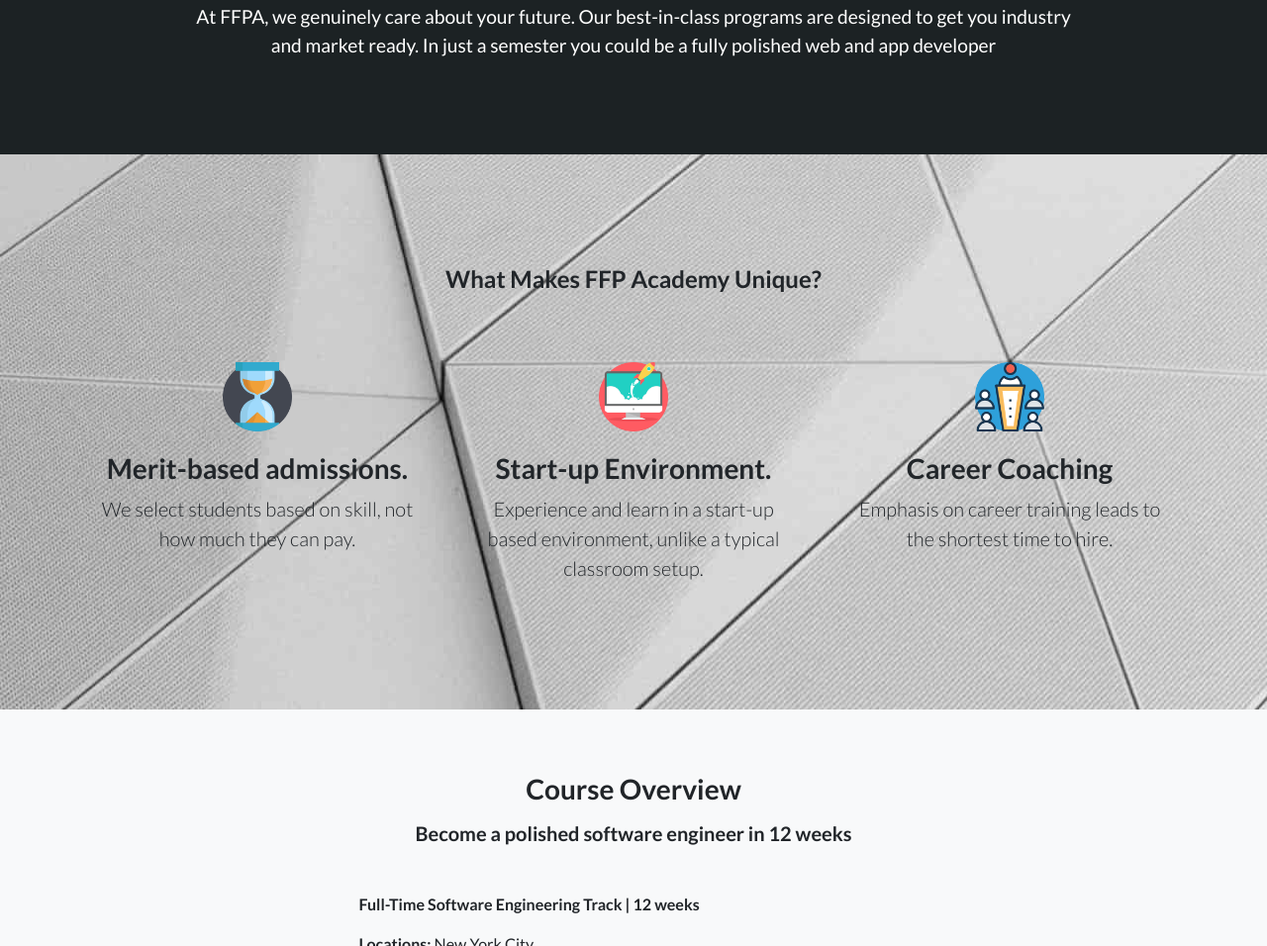
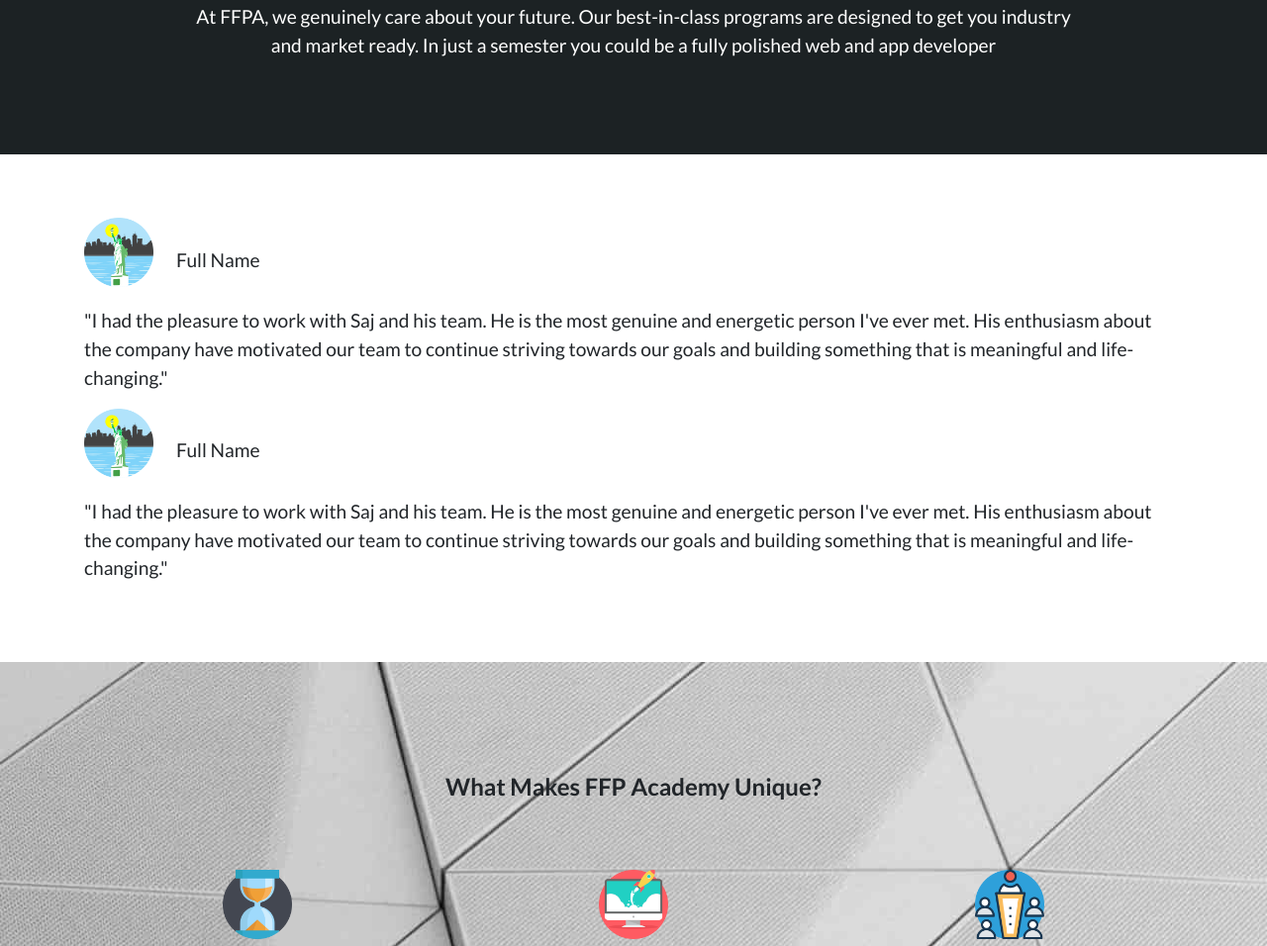
Before and after one commit to evanzombie/ffpacademy, a website: page index.html in a window 1280 px wide. Shown: the part 805-1761 px from the top of the page at 99% size. Drawn offline with Linux system fonts and the light colour scheme.

```diff
--- a/index.html
+++ b/index.html
@@ -70,6 +70,48 @@
         <div style="text-align: center;width: 80%;margin:auto; padding-bottom: 1rem " >
             <p style="font-size: 1.2rem">   At FFPA, we genuinely care about your future. Our best-in-class programs are designed to get you industry and market ready. In just a semester you could be a fully polished web and app developer</p>
          </div>
+      </div>
+    </section>
+
+      <!-- Testimonials fold -->
+    <section id="learnonlocation" class="    " style="padding-top: 4rem;padding-bottom: 4rem;background-color: white">
+      <div class="container">
+        <div class="titleRow">
+          <img src="./img/new-york.png" style="height:70px;margin-bottom: 20px;display: inline-block;">
+
+            <div style="font-size: 1.2rem;display: inline-block;margin-left: 20px">
+              Full Name
+            </div>
+
+        </div>
+
+         <div class="wordRow">
+             <p style="font-size: 1.2rem;text-align: left">
+              "I had the pleasure to work with Saj and his team. He is the most genuine and energetic person I've ever met. His enthusiasm about the company have motivated our team to continue striving towards our goals and building something that is meaningful and life-changing."
+            </p>
+         </div>
+
+
+
+      </div>
+
+      <div class="container">
+        <div class="titleRow">
+          <img src="./img/new-york.png" style="height:70px;margin-bottom: 20px;display: inline-block;">
+
+            <div style="font-size: 1.2rem;display: inline-block;margin-left: 20px">
+              Full Name
+            </div>
+
+        </div>
+
+         <div class="wordRow">
+             <p style="font-size: 1.2rem;text-align: left">
+              "I had the pleasure to work with Saj and his team. He is the most genuine and energetic person I've ever met. His enthusiasm about the company have motivated our team to continue striving towards our goals and building something that is meaningful and life-changing."
+            </p>
+         </div>
+
+
 
       </div>
     </section>
```
Also changed, not shown: 1 other file.
